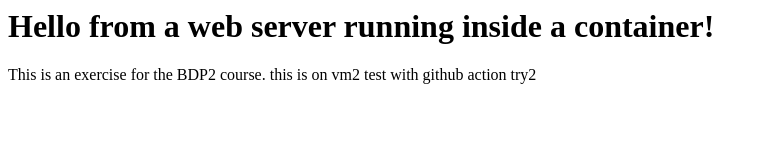
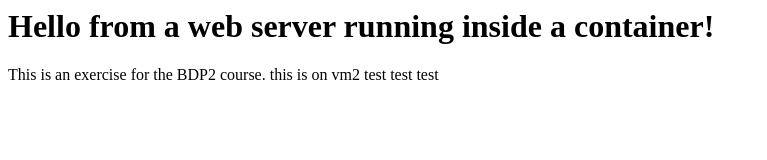
Before and after one commit to behrouzm/bdp2-test, a plain HTML site: page index.html in a window 1280 px wide. Shown: the whole page, without its empty margins (0-767 px from the left). Drawn offline with Linux system fonts and the light colour scheme.

Commit message:
next try

```diff
--- a/index.html
+++ b/index.html
@@ -1,4 +1,4 @@
 <h1>Hello from a web server running inside a container!</h1>
 This is an exercise for the BDP2 course.
 this is on vm2
-test with github action try2
+test test test
```
